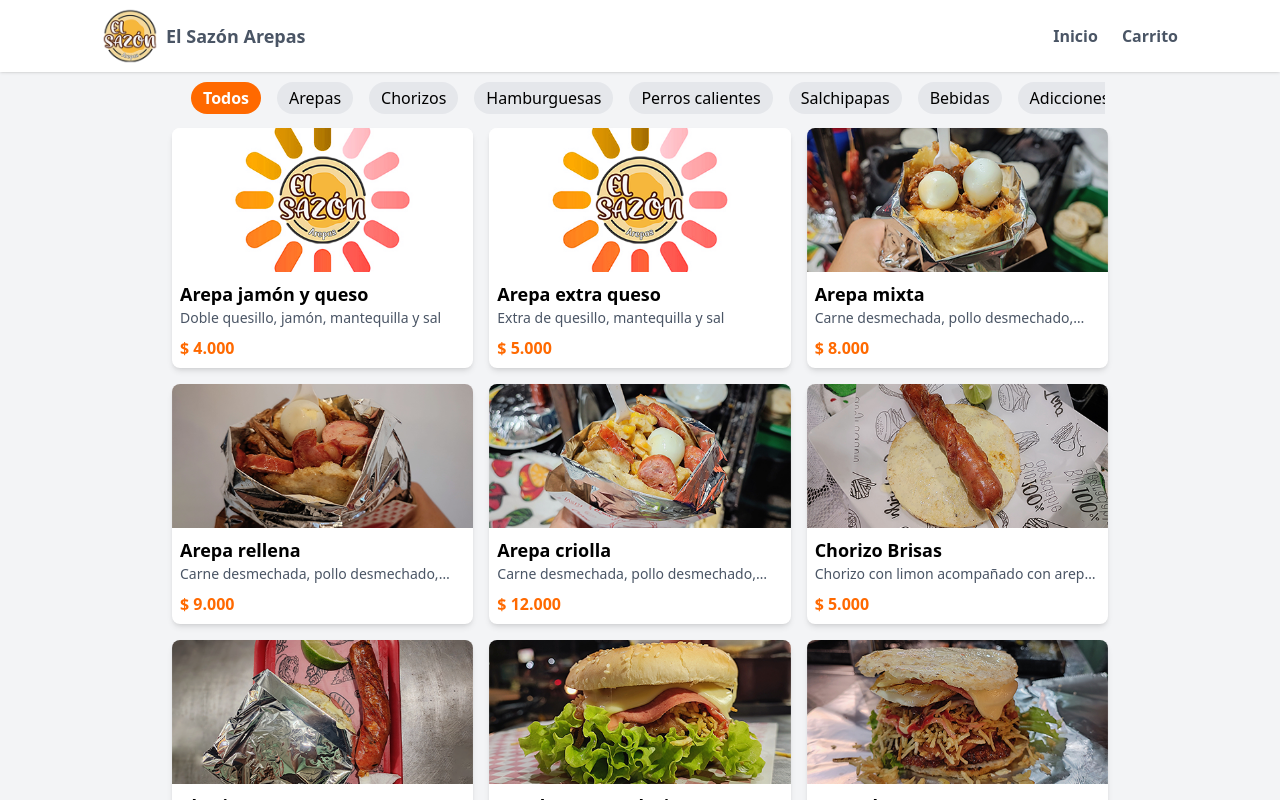
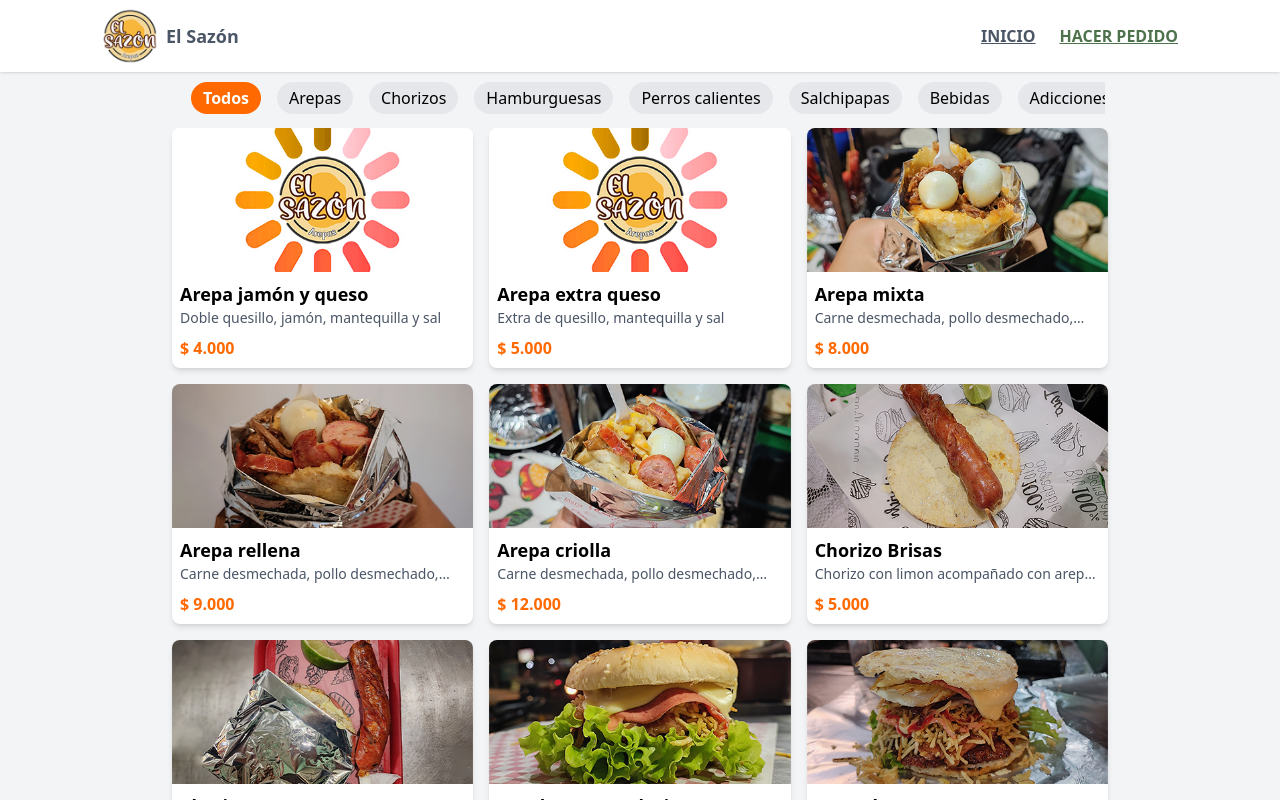
Before and after one commit to yimmi4000dev/menu-el_sazon, a Next.js app: page / in a window 1280 px wide. Shown: the top 800 px of the page. Built offline with nearby package versions, Linux system fonts and the light colour scheme.

Commit message:
v0.0.16: Boton de whatsapp (Correcion v3)

```diff
--- a/src/app/components/Header.tsx
+++ b/src/app/components/Header.tsx
@@ -18,7 +18,7 @@ export default function Header({ activePage }: HeaderProps) {
               width={56}
               height={56}
             />
-            <h1 className="text-lg font-bold ml-2 text-gray-600">El Sazón Arepas</h1>
+            <h1 className="text-lg font-bold ml-2 text-gray-600">El Sazón</h1>
           </Link>
 
           <ul className="flex space-x-6">
@@ -28,10 +28,10 @@ export default function Header({ activePage }: HeaderProps) {
                 className={`text-base font-bold ${
                   activePage === "home"
                     ? "font-bold text-blue-600"
-                    : "text-gray-600 hover:text-blue-500"
+                    : "text-gray-600 hover:text-blue-500 underline"
                 }`}
               >
-                Inicio
+                INICIO
               </Link>
             </li>
             <li>
@@ -40,10 +40,11 @@ export default function Header({ activePage }: HeaderProps) {
                 className={`text-base font-bold ${
                   activePage === "cart"
                     ? "font-bold text-blue-600"
-                    : "text-gray-600 hover:text-blue-500"
+                    // : "text-gray-600 hover:text-blue-500 underline"
+                    : "text-[#4e724c] hover:text-[#58ad52] underline"
                 }`}
               >
-                Carrito
+                HACER PEDIDO
               </Link>
             </li>
           </ul>
```
